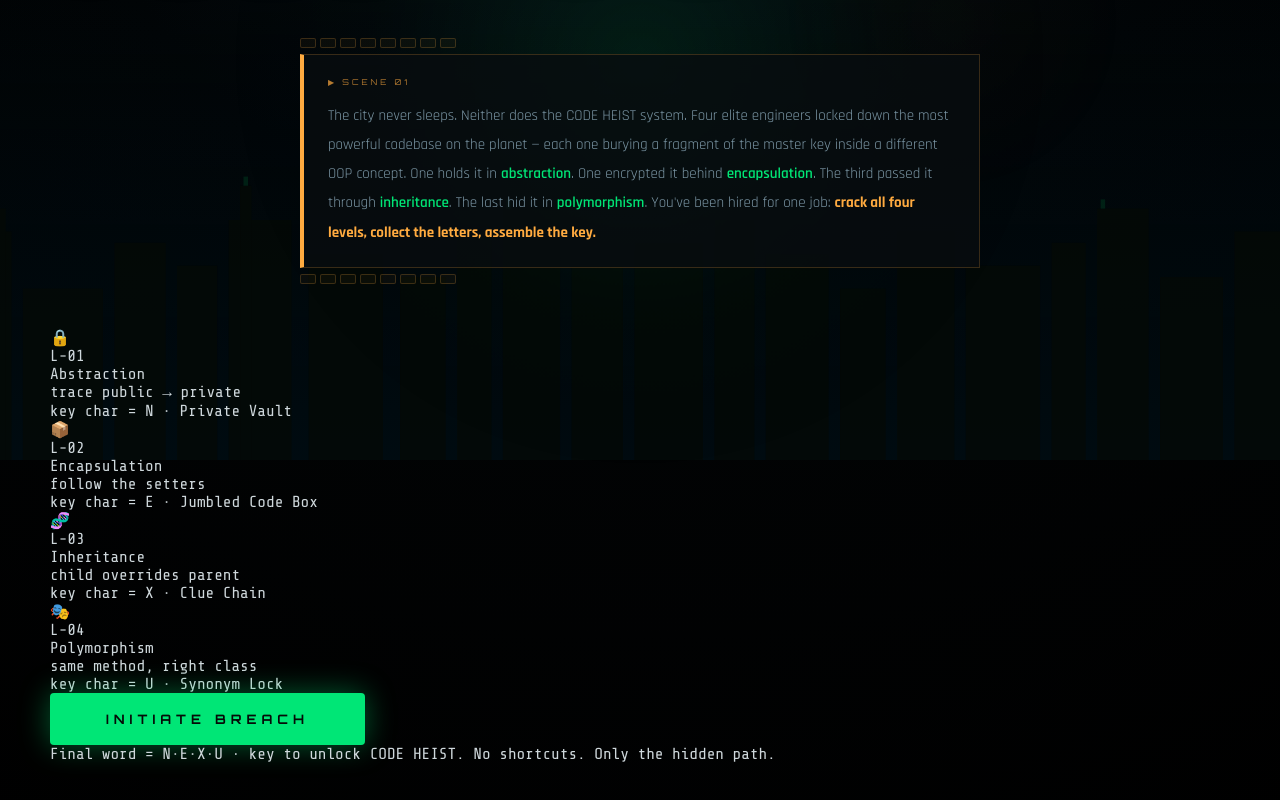
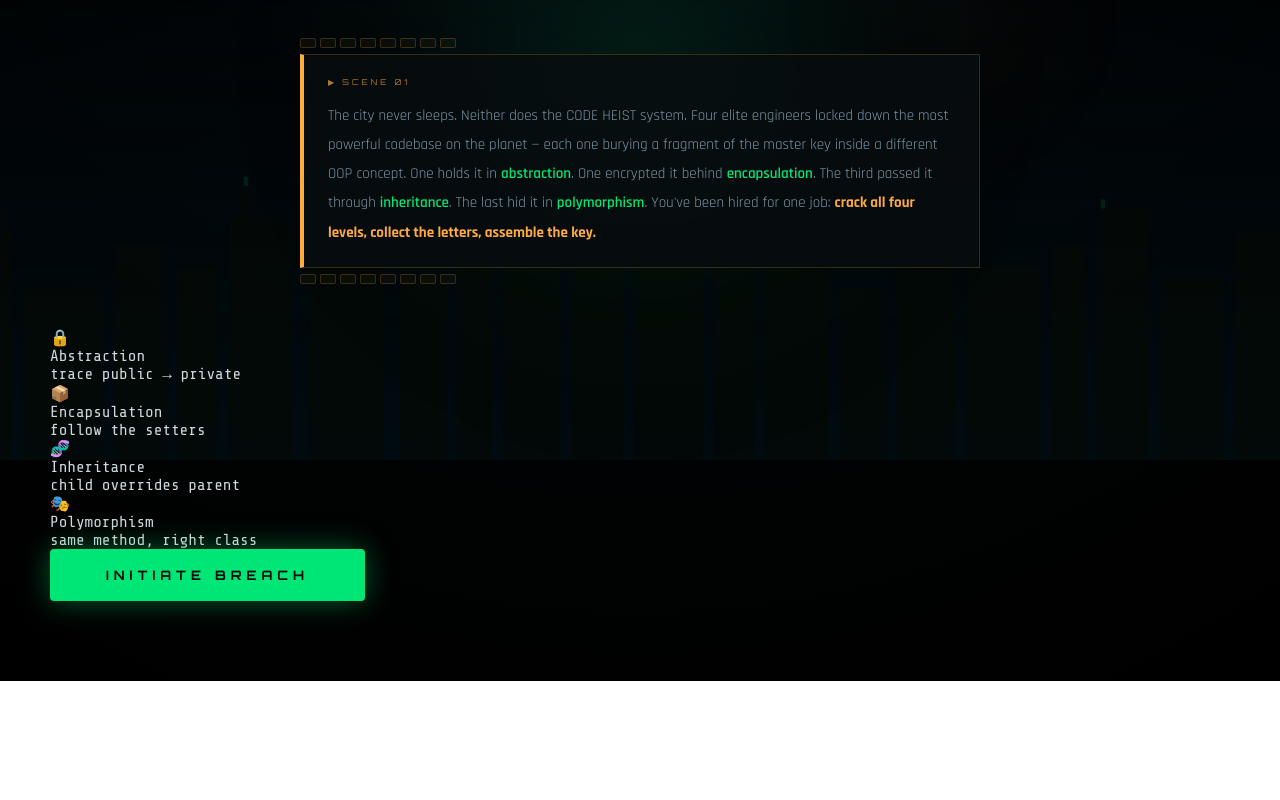
Before and after one commit to Prajwal-N324/Code-Heist, a Next.js app: page / in a window 1280 px wide. Shown: the part 340-1140 px from the top of the page. After the commit the page ends 1021 px from the top, so only its background shows below. Built offline with nearby package versions, Linux system fonts and the light colour scheme.

Commit message:
fix: removed spoilers and moved keys to success screens

```diff
--- a/pages/index.js
+++ b/pages/index.js
@@ -3,10 +3,10 @@ import { useEffect } from 'react'
 import { useRouter } from 'next/router'
 
 const LEVEL_OVERVIEW = [
-  { code: 'L-01', name: 'Abstraction', tag: 'trace public → private', key: 'N', subtitle: 'Private Vault' },
-  { code: 'L-02', name: 'Encapsulation', tag: 'follow the setters', key: 'E', subtitle: 'Jumbled Code Box' },
-  { code: 'L-03', name: 'Inheritance', tag: 'child overrides parent', key: 'X', subtitle: 'Clue Chain' },
-  { code: 'L-04', name: 'Polymorphism', tag: 'same method, right class', key: 'U', subtitle: 'Synonym Lock' }
+  { code: 'L-01', name: 'Abstraction', tag: 'trace public → private' },
+  { code: 'L-02', name: 'Encapsulation', tag: 'follow the setters' },
+  { code: 'L-03', name: 'Inheritance', tag: 'child overrides parent' },
+  { code: 'L-04', name: 'Polymorphism', tag: 'same method, right class' }
 ]
 
 export default function Home() {
@@ -102,10 +102,8 @@ export default function Home() {
                 {level.code === 'L-01' ? '🔒' : level.code === 'L-02' ? '📦' : level.code === 'L-03' ? '🧬' : '🎭'}
               </div>
               <div>
-                <div className="lv-n">{level.code}</div>
                 <div className="lv-name">{level.name}</div>
                 <div className="lv-tag">{level.tag}</div>
-                <div className="lv-key">key char = {level.key} · {level.subtitle}</div>
               </div>
             </div>
           ))}
@@ -114,10 +112,6 @@ export default function Home() {
         <button className="start-btn" onClick={handleGuestStart}>
           INITIATE BREACH
         </button>
-
-        <div className="land-note">
-          Final word = N·E·X·U · key to unlock CODE HEIST. No shortcuts. Only the hidden path.
-        </div>
       </main>
 
       <div
--- a/styles/globals.css
+++ b/styles/globals.css
@@ -1168,6 +1168,15 @@ a {
   margin-bottom: 24px;
 }
 
+.win-flash-key {
+  font-family: var(--ui);
+  font-size: clamp(14px, 2.5vw, 18px);
+  color: var(--accent);
+  letter-spacing: 1px;
+  text-transform: uppercase;
+  margin-bottom: 18px;
+}
+
 .win-flash-letter {
   font-family: var(--head);
   font-size: clamp(60px, 15vw, 100px);
@@ -1184,6 +1193,16 @@ a {
   text-align: center;
   max-width: 520px;
   line-height: 1.8;
+}
+
+.win-flash-final {
+  font-family: var(--head);
+  font-size: clamp(18px, 3vw, 24px);
+  color: var(--accent);
+  letter-spacing: 4px;
+  margin: 22px 0 16px;
+  text-transform: uppercase;
+  text-shadow: 0 0 24px rgba(0, 230, 118, 0.4);
 }
 
 .win-flash-next em {
```
Also changed, not shown: pages/play.js (+8 -2 lines), 1 other file (tests, documents, lock files or other folders).
